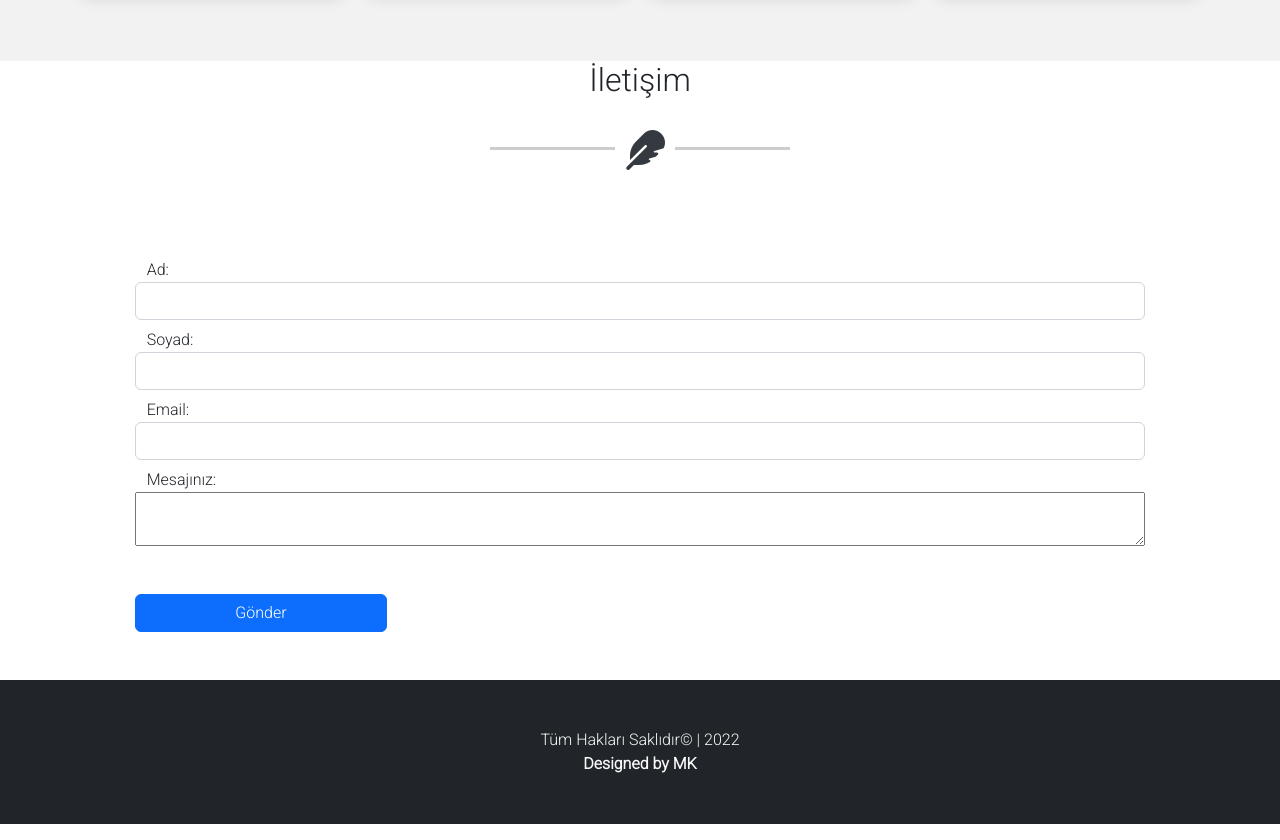
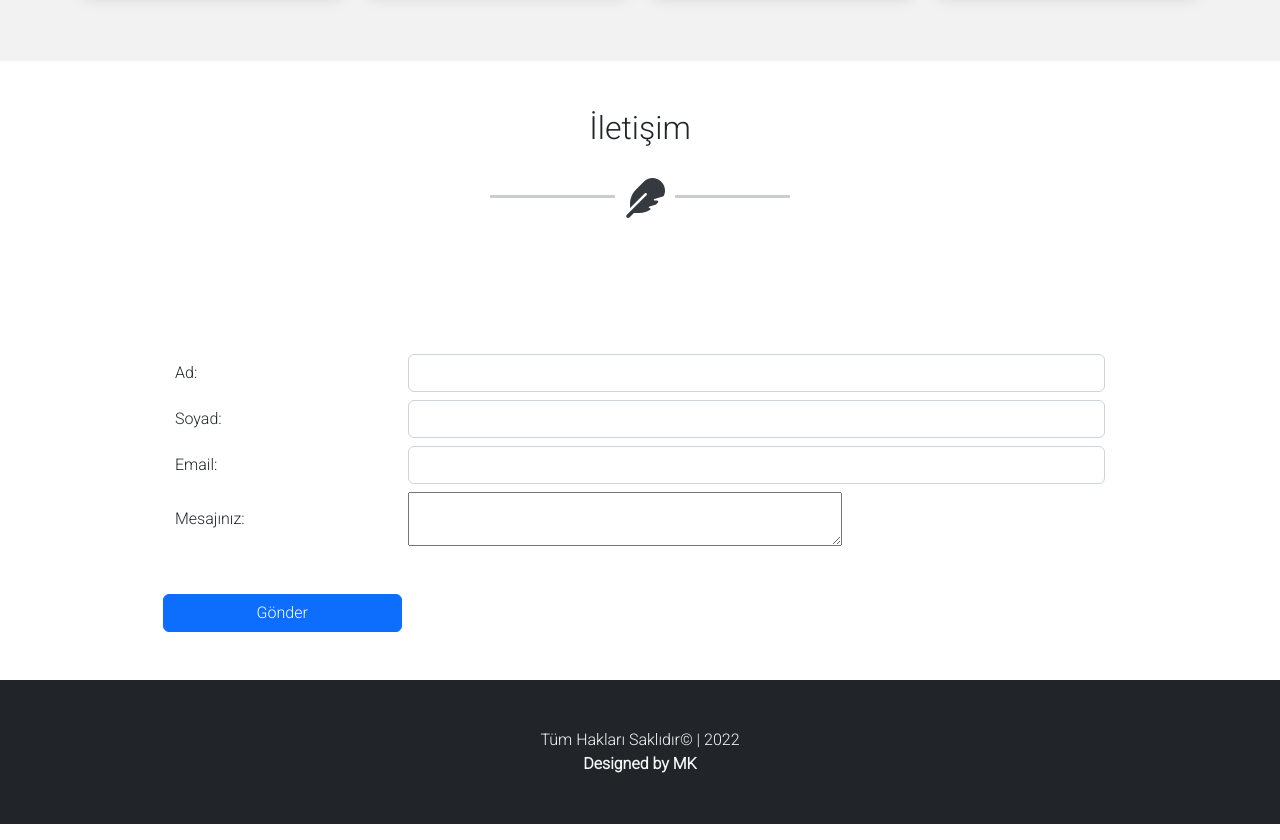
Before and after one commit to mhmtkarakas/WEB-APP-With-Boostrap, a plain HTML site: page index.html in a window 1280 px wide. Shown: the part 2831-3671 px from the top of the page. Drawn offline with nearby package versions, Linux system fonts and the light colour scheme.

Commit message:
iletişim bölümü düzeltildi

```diff
--- a/index.html
+++ b/index.html
@@ -231,7 +231,7 @@
 
      <!--Galeri Bitiş-->
 
-     <section class=" text-center İletisim">
+     <section class=" text-center p-5 İletisim">
       <div class="container">
         <h2 class="mb-5 font-weight-bold">İletişim</h2>
         <hr class="ayraç"><i class="fa-solid fa-feather ibeyaz"></i>
@@ -239,25 +239,25 @@
       </section>
 
       <section class="p-5 text-left">
-        <div class="container1">
+        <div class="container ">
          <form action="" class="col-md-10 text-left m-auto">
-           <div class="form-group row">
+           <div class="form-group d-flex w-75 ">
             <label for="" class="col-md-4 align-self-center">Ad:</label>
             <input type="text" class="form-control col-md-8">
            </div>
-           <div class="form-group row pt-2">
+           <div class="form-group d-flex w-75 pt-2 ">
             <label for="" class="col-md-4 align-self-center">Soyad:</label>
             <input type="text" class="form-control col-md-8">
            </div>
-           <div class="form-group row pt-2">
+           <div class="form-group d-flex w-75 pt-2 ">
             <label for="" class="col-md-4 align-self-center">Email:</label>
             <input type="email" class="form-control col-md-8">
            </div>
-           <div class="form-group row pt-2">
+           <div class="form-group d-flex w-75  pt-2  ">
             <label for="" class="col-md-4 align-self-center">Mesajınız:</label>
-            <textarea name="" id="" cols="30" rows="form-control col-md-8"></textarea>
+            <textarea  name="" id="" cols="50" rows="form-control col-md-8"></textarea>
            </div>
-           <div class="form-group row pt-5">
+           <div class="form-group row pt-5 ">
              <button type="submit" class="col-md-3 btn btn-primary">Gönder</button>
            </div>
          </form>
--- a/style.css
+++ b/style.css
@@ -52,7 +52,7 @@ body{
 .figure:hover{
     opacity: 0.8;
 }
-.container1{
-    display:flex;
-    justify-content:space-between;
+
+.msn1{
+   display:flex !important;
 }
```
